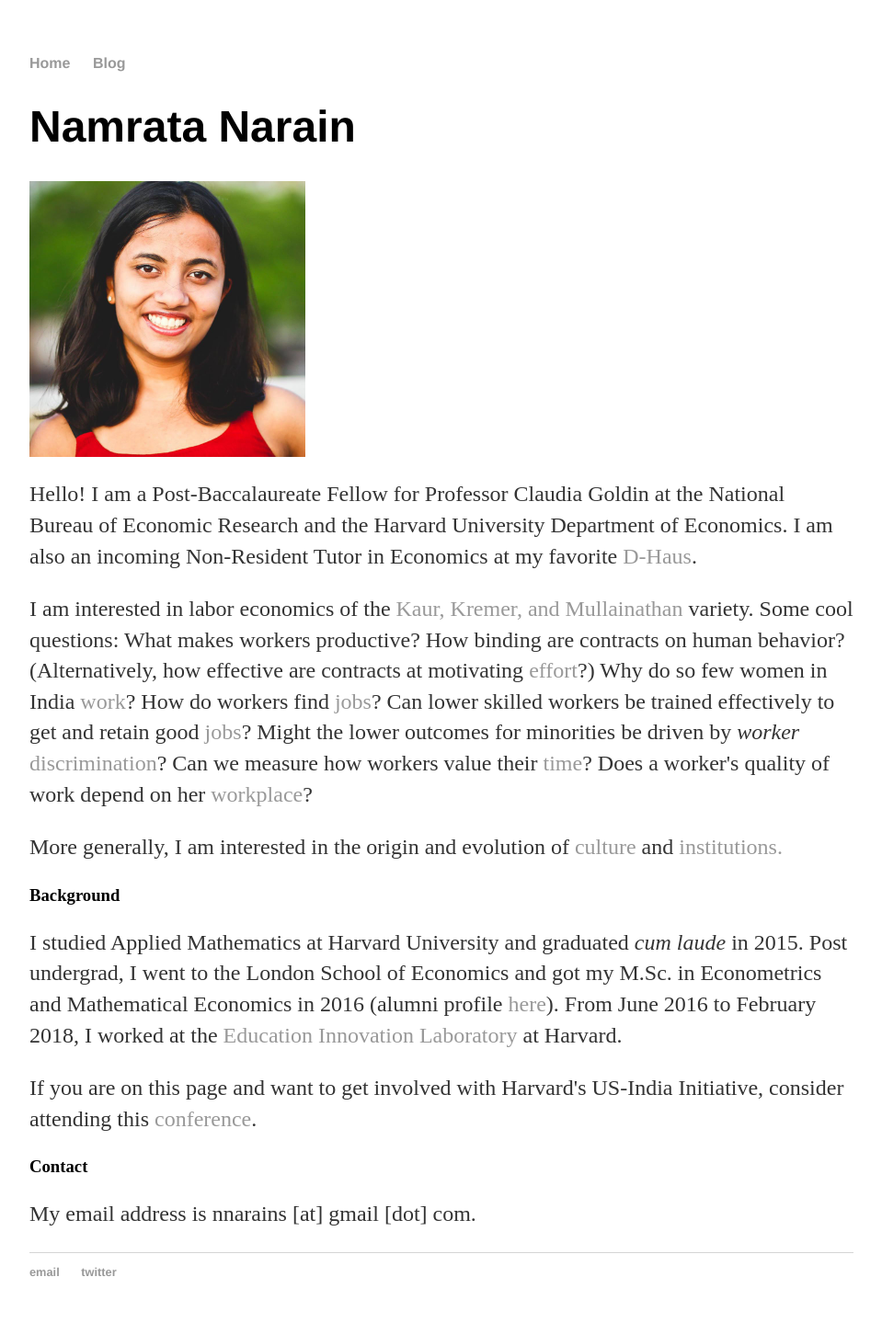
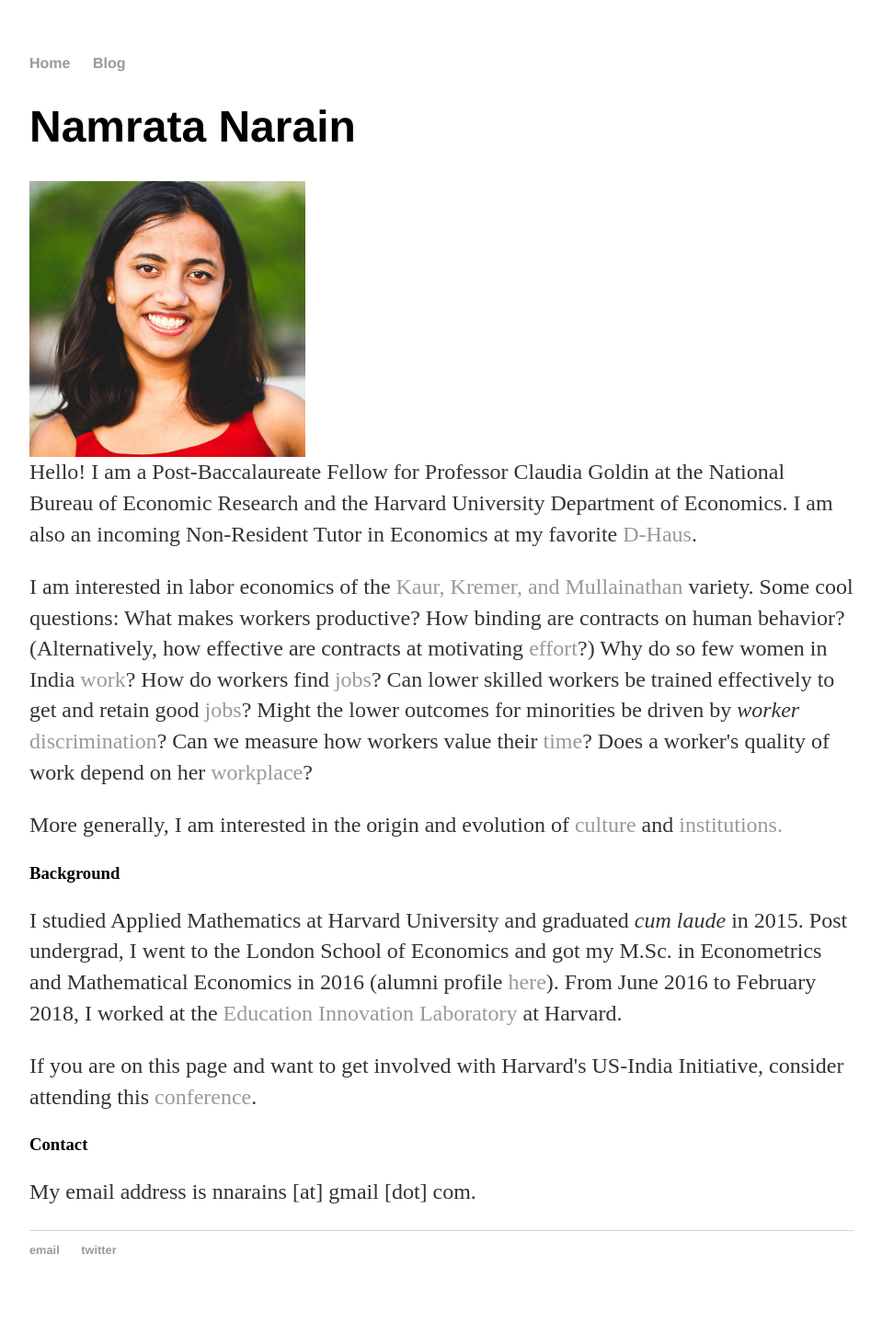
Before and after one commit to namsaxena/namsaxena.github.io, a Jekyll site: the page index.html, which Jekyll copies as it is, in a window 1280 px wide. Shown: the whole page at 92% size, without its empty margins (160-1119 px from the left). Built offline with Jekyll 4.4.1, drawn with Linux system fonts in a browser that asks for light colours; after the commit the page ends 1427 px from its top, so only the background shows below that.

Commit message:
Update index.html

```diff
--- a/index.html
+++ b/index.html
@@ -17,8 +17,9 @@
 	 	 <div class="binder">
 
 			<h1> Namrata Narain </h1>
+			 <p>
 			 <img src="https://namsaxena.github.io/images/Narain_Picture.jpg" width = "300" height = "300" align="left"/><br clear="left" />
-			<p> Hello! I am a Post-Baccalaureate Fellow for Professor Claudia Goldin at the National Bureau of Economic Research and the Harvard University Department of Economics.
+			 Hello! I am a Post-Baccalaureate Fellow for Professor Claudia Goldin at the National Bureau of Economic Research and the Harvard University Department of Economics.
 			I am also an incoming Non-Resident Tutor in Economics at my favorite <a href="https://dunster.harvard.edu/">D-Haus</a>.
 			</p>
 			<p>
```
